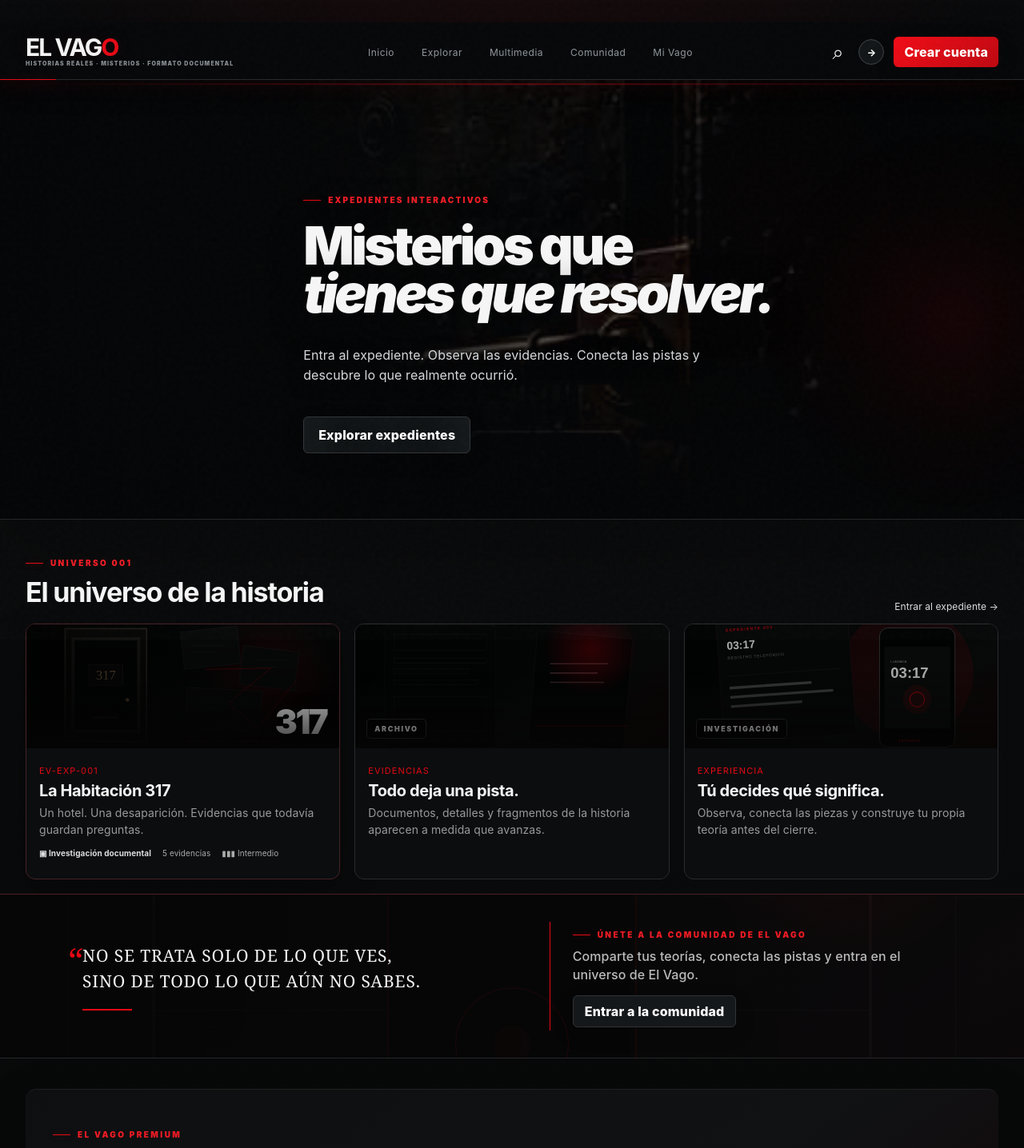
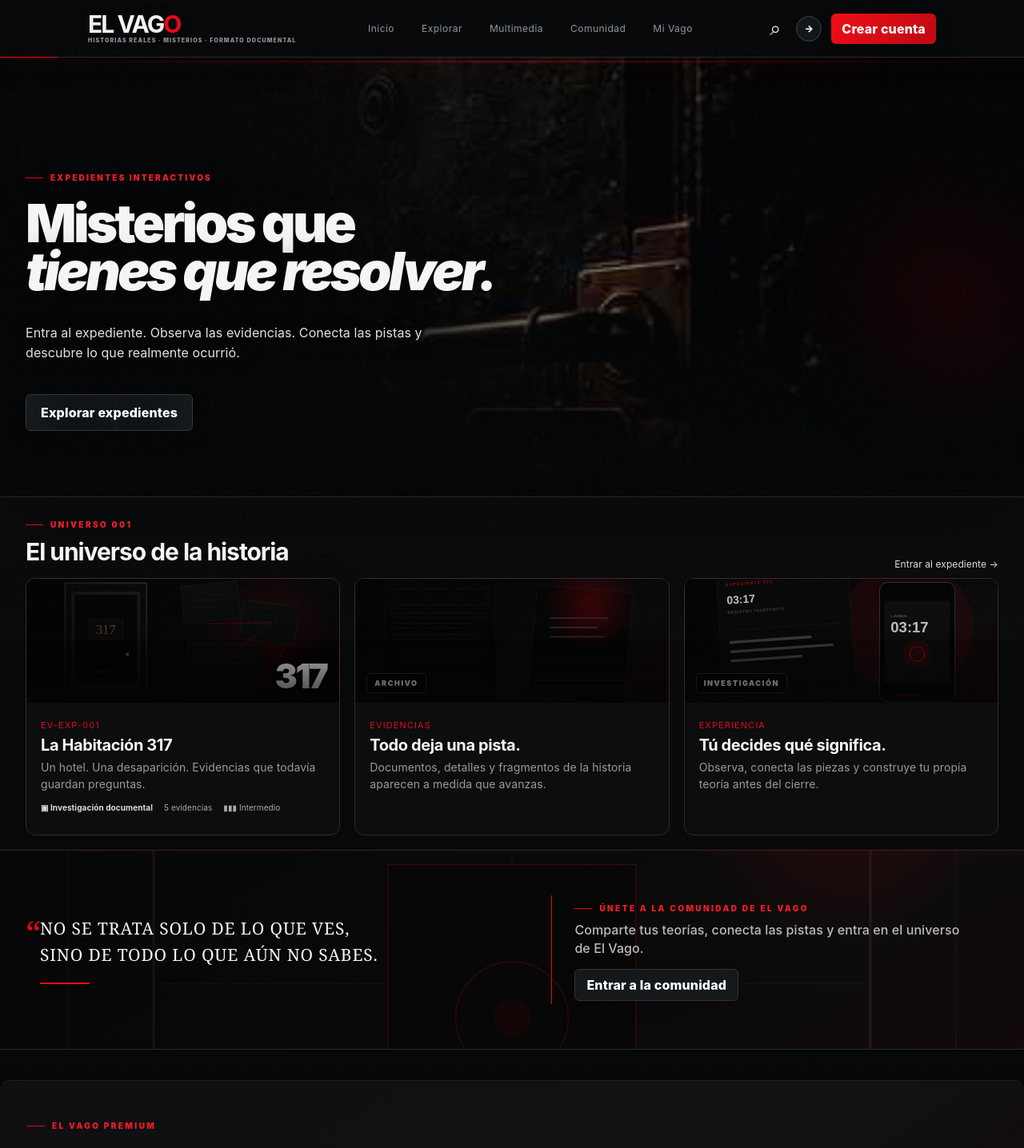
Before and after one commit to cesarrosa610-collab/el-vago, a Next.js app: page / in a window 1280 px wide. Shown: the top 1436 px of the page at 80% size. Built offline with nearby package versions, Linux system fonts and the light colour scheme; no server answers; the database is empty.

Commit message:
fix: match homepage to full-width approved reference

```diff
--- a/src/app/style.css
+++ b/src/app/style.css
@@ -1828,3 +1828,139 @@ body{background:radial-gradient(circle at 50% -12%,rgba(229,9,20,.08),transparen
     width:100%;
   }
 }
+
+
+/* EL VAGO — HOMEPAGE REFERENCE MATCH / FULL-BLEED FINAL PASS — 24-09-2026 */
+@media(min-width:761px){
+  .homePage{
+    width:100%;
+    max-width:none;
+    margin:0;
+    padding:0 0 42px;
+  }
+
+  .homePage .globalNav{
+    width:100%;
+    max-width:none;
+    padding:0 clamp(28px,8.6vw,132px);
+    margin:0;
+  }
+
+  .homePage .homeHero{
+    width:100%;
+    max-width:none;
+    margin:0;
+    min-height:410px;
+    border-radius:0;
+  }
+
+  .homePage .homeHeroCopy{
+    width:min(1334px,100%);
+    max-width:none;
+    margin:0 auto;
+    padding:48px 0 44px;
+    padding-left:max(32px,calc((100vw - 1334px)/2));
+    padding-right:32px;
+  }
+
+  .homePage .homeHeroBackdrop img{
+    filter:contrast(1.06) saturate(.96) brightness(1.08);
+    transform:scale(1.01);
+  }
+
+  .homePage .homeHeroBackdrop:before{
+    background:
+      linear-gradient(90deg,
+        rgba(3,4,5,.80) 0%,
+        rgba(3,4,5,.62) 27%,
+        rgba(3,4,5,.26) 50%,
+        rgba(3,4,5,.04) 72%,
+        rgba(3,4,5,.10) 100%),
+      linear-gradient(0deg,rgba(0,0,0,.34),transparent 48%,rgba(0,0,0,.08));
+  }
+
+  .homePage .homeHero h1{
+    max-width:590px;
+    font-size:clamp(48px,5.2vw,72px);
+  }
+
+  .homePage .homeHero .lead{
+    max-width:570px;
+    font-size:16px;
+    color:#e0e2e4;
+  }
+
+  .homePage .visualArchive{
+    width:min(1334px,calc(100% - 64px));
+    max-width:none;
+    margin:0 auto;
+    padding-top:18px;
+  }
+
+  .homePage .visualArchive .sectionHead{
+    margin-bottom:10px;
+  }
+
+  .homePage .visualArchive .sectionHead h2{
+    font-size:30px;
+  }
+
+  .homePage .cinematicRail{
+    width:100%;
+    grid-template-columns:repeat(3,minmax(0,1fr));
+    gap:18px;
+  }
+
+  .homePage .cinematicVisual,
+  .homePage .atmosphereVisual{
+    min-height:155px;
+    height:155px;
+  }
+
+  .homePage .cinematicVisual img,
+  .homePage .atmosphereVisual img{
+    filter:grayscale(.02) contrast(1.08) brightness(1.02);
+  }
+
+  .homePage .homeCaseCard{
+    min-width:0;
+    border-color:#3b2528;
+  }
+
+  .homePage .homeCaseBody{
+    padding:16px 18px 18px;
+  }
+
+  .homePage .homeCaseBody h3{
+    font-size:20px;
+  }
+
+  .homePage .homeCaseBody p{
+    font-size:14px;
+    line-height:1.45;
+  }
+
+  .homePage .communityBand{
+    width:100%;
+    margin:18px 0 0;
+    min-height:250px;
+    padding:52px max(32px,calc((100vw - 1334px)/2));
+    background:
+      linear-gradient(90deg,rgba(5,5,5,.70),rgba(7,7,8,.46)),
+      url('/exp-003-cuarto.svg') center/cover;
+  }
+
+  .homePage .communityQuote,
+  .homePage .communityInvite{
+    max-width:600px;
+  }
+}
+
+@media(max-width:760px){
+  .homePage{
+    width:100%;
+    max-width:none;
+    padding-left:16px;
+    padding-right:16px;
+  }
+}
```
